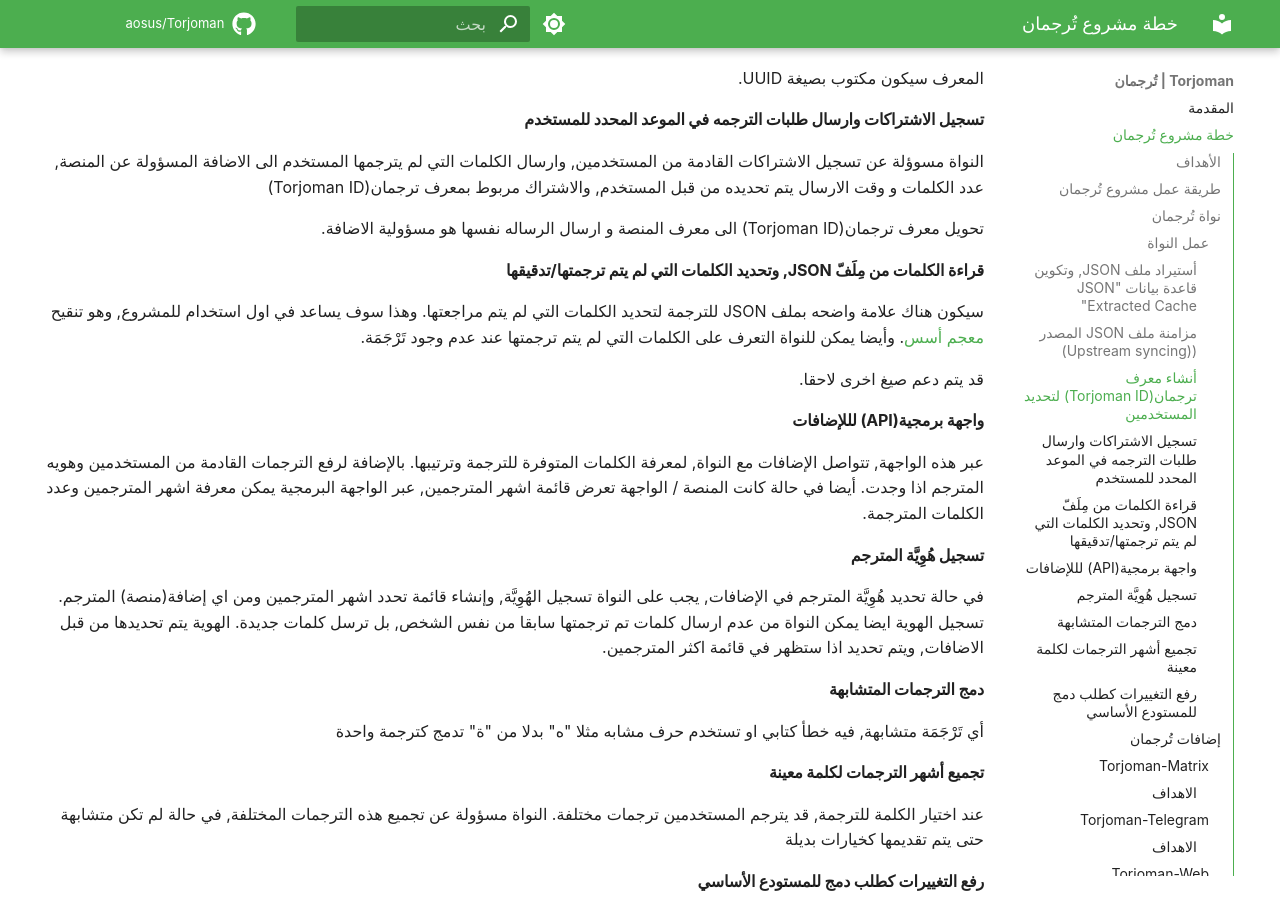
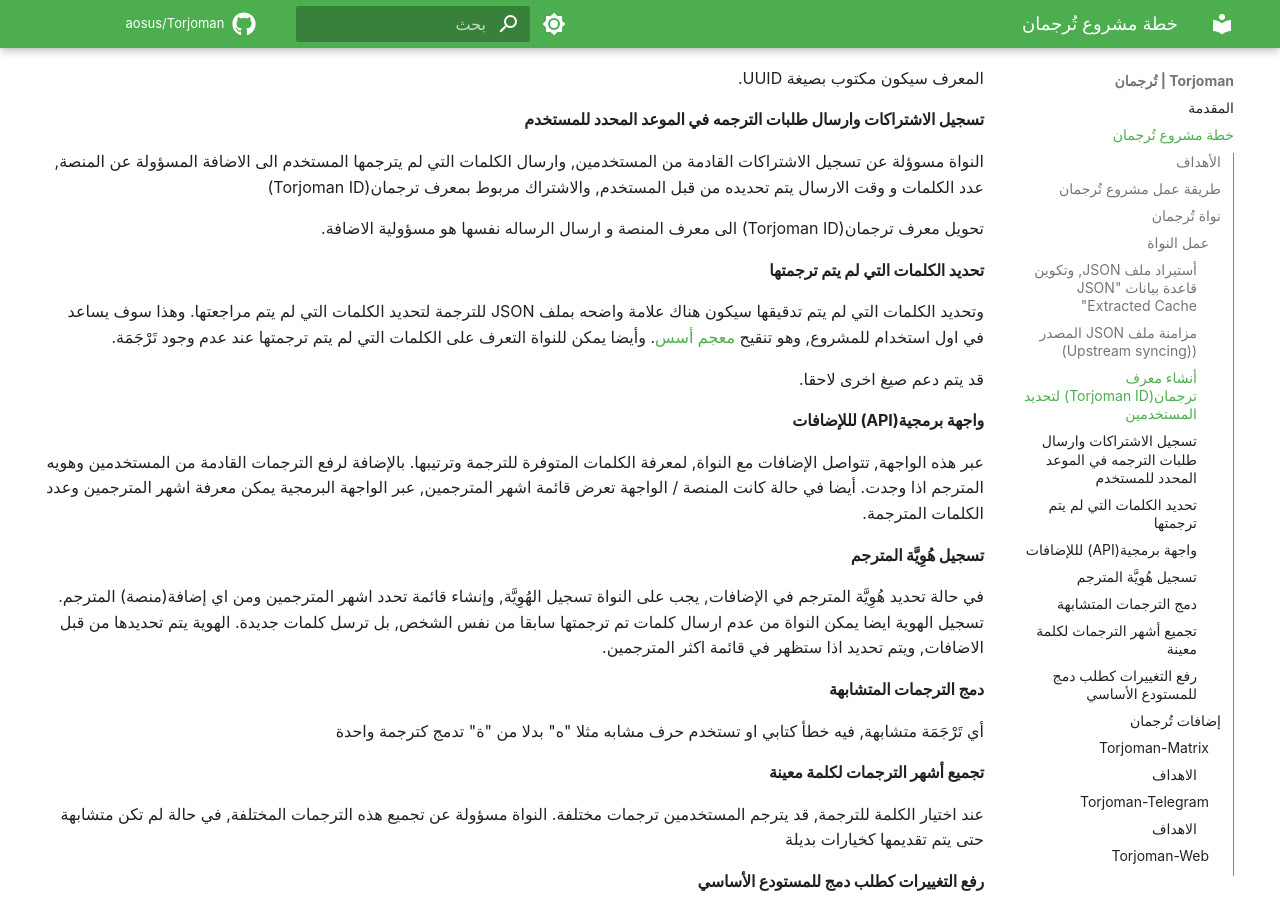
Before and after one commit to aosus/Torjoman, an MkDocs documentation site: the page built from docs/source/project-plan.md, in a window 1280 px wide and 900 px high, scrolled down 2368 px. Built offline with MkDocs 1.6.1 and Material for MkDocs 9.7.7, drawn with Linux system fonts in a browser that asks for light colours; some web fonts are replaced; comment, search, counter and statistics services are not loaded.

```diff
--- a/docs/source/project-plan.md
+++ b/docs/source/project-plan.md
@@ -85,7 +85,8 @@
 
 تحويل معرف ترجمان(Torjoman ID) الى معرف المنصة و ارسال الرساله نفسها هو مسؤولية الاضافة.
 
-#### قراءة الكلمات من مِلَفّ JSON, وتحديد الكلمات التي لم يتم ترجمتها/تدقيقها
+#### تحديد الكلمات التي لم يتم ترجمتها
+وتحديد الكلمات التي لم يتم تدقيقها
 سيكون هناك علامة واضحه بملف JSON للترجمة لتحديد الكلمات التي لم يتم مراجعتها.
 وهذا سوف يساعد في اول استخدام للمشروع, وهو تنقيح [معجم أسس](https://dictionary.aosus.org).
 وأيضا يمكن للنواة التعرف على الكلمات التي لم يتم ترجمتها عند عدم وجود تَرْجَمَة.
```
